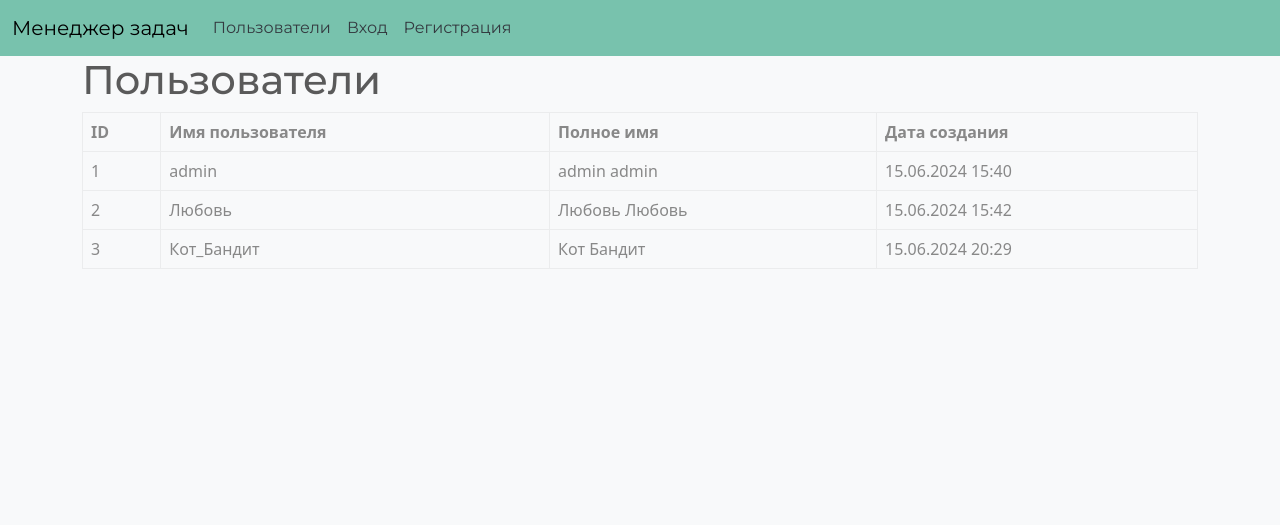
After one commit to LuybovB/python-project-52, a Django app: page /users/ in a window 1280 px wide. The commit adds this page. Shown: the top 525 px of the page. Run offline with Django 5.2, Linux system fonts and the light colour scheme; data comes from the database, SQL or seed files in the repository; both versions use the stored data as it was after the commit.

Commit message:
add_form

```diff
--- a/task_manager/templates/nav.html
+++ b/task_manager/templates/nav.html
@@ -10,10 +10,10 @@
     <div class="collapse navbar-collapse" id="navbarColor01">
       <ul class="navbar-nav me-auto">
         <li class="nav-item">
-          <a class="nav-link" href="#" style="color: #343a40;">{% trans 'Пользователи' %}</a>
+          <a class="nav-link" href="{% url 'user-list' %}" style="color: #343a40;">{% trans 'Пользователи' %}</a>
         </li>
         <li class="nav-item">
-          <a class="nav-link" href="#" style="color: #343a40;">{% trans 'Вход' %}</a>
+          <a class="nav-link" href="{% url 'user-list' %}" style="color: #343a40;">{% trans 'Вход' %}</a>
         </li>
         <li class="nav-item">
           <a class="nav-link" href="{% url 'register' %}" style="color: #343a40;">{% trans 'Регистрация' %}</a>
--- /dev/null
+++ b/task_manager/templates/users/users.html
@@ -0,0 +1,27 @@
+{% extends 'base.html' %}
+
+{% block title %}Список пользователей{% endblock %}
+
+{% block content %}
+    <h1>Пользователи</h1>
+    <div class="table-responsive">
+    <table class="table table-bordered table-hover text-nowrap" data-test="urls">
+    <tr>
+        <th>ID</th>
+        <th>Имя пользователя</th>
+        <th>Полное имя</th>
+        <th>Дата создания</th>
+    </tr>
+    {% for user in users %}
+    <tr>
+        <td>{{ user.id }}</td>
+        <td>{{ user.username }}</td>
+        <td>{{ user.get_full_name }}</td>
+        <td>{{ user.date_joined|date:"d.m.Y H:i" }}</td>
+    </tr>
+    {% endfor %}
+</table>
+</div>
+
+
+{% endblock %}
--- a/task_manager/urls.py
+++ b/task_manager/urls.py
@@ -16,10 +16,11 @@ Including another URLconf
 """
 from django.contrib import admin
 from django.urls import path
-from .views import IndexView, register
+from .views import IndexView, register, user_list
 
 urlpatterns = [
     path('admin/', admin.site.urls),
     path('', IndexView.as_view(), name='root'),
     path('users/create/', register, name='register'),
+    path('users/', user_list, name='user-list'),
 ]
--- a/task_manager/views.py
+++ b/task_manager/views.py
@@ -3,6 +3,7 @@ from django.views.generic import TemplateView
 from django.utils.translation import gettext_lazy as _
 from .forms import CustomUserCreationForm
 from django.shortcuts import render, redirect
+from .models import CustomUser
 
 
 class IndexView(TemplateView):
@@ -21,3 +22,8 @@ def register(request):
     else:
         form = CustomUserCreationForm()
     return render(request, 'users/register.html', {'form': form})
+
+
+def user_list(request):
+    users = CustomUser.objects.all()
+    return render(request, 'users/users.html', {'users': users})
```
Also changed, not shown: db.sqlite3.
